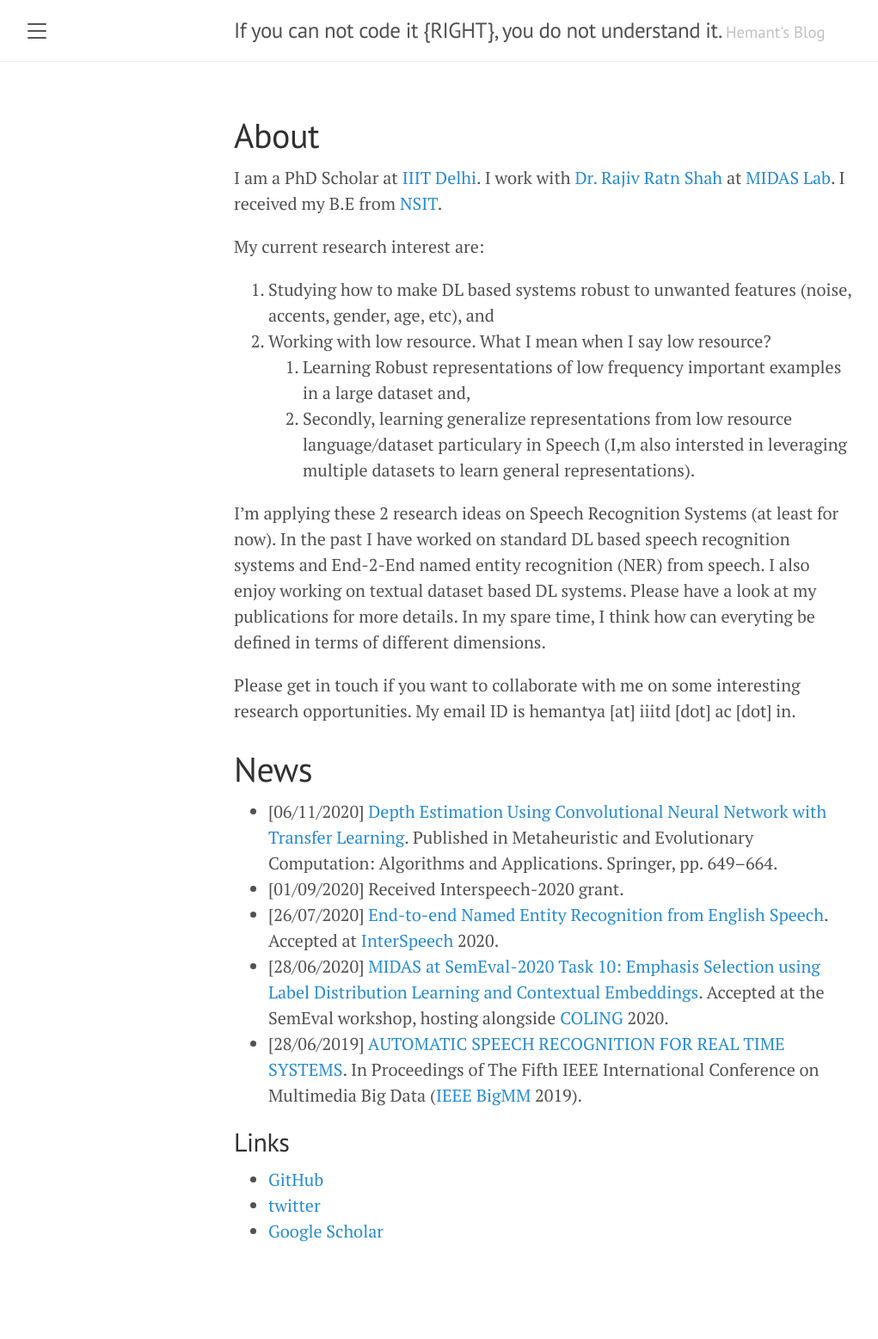
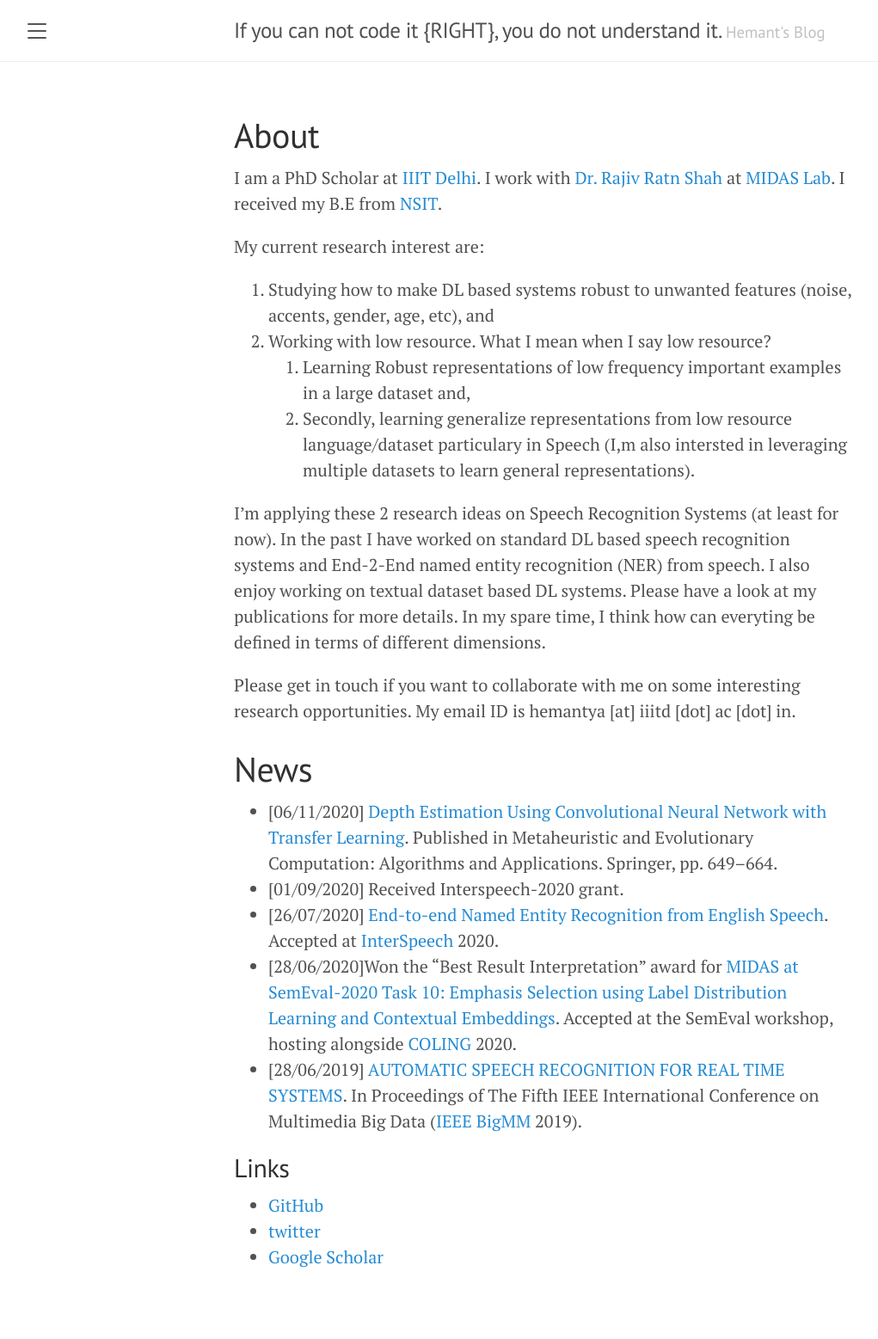
Before and after one commit to raotnameh/raotnameh.github.io, a Jekyll site: the page built from about.md, in a window 1280 px wide. Shown: the whole page at 86% size, without its empty margins (8-1029 px from the left). Built offline with Jekyll 4.4.1, drawn with Linux system fonts in a browser that asks for light colours; before the commit the page ends 1527 px from its top, so only the background shows below that.

Commit message:
It's just my website

```diff
--- a/about.md
+++ b/about.md
@@ -21,7 +21,7 @@ Please get in touch if you want to collaborate with me on some interesting resea
 - [06/11/2020] [Depth Estimation Using Convolutional Neural Network with Transfer Learning](https://link.springer.com/chapter/10.1007/978-981-15-7571-6_30). Published in Metaheuristic and Evolutionary Computation:  Algorithms and Applications. Springer, pp. 649–664.
 - [01/09/2020] Received Interspeech-2020 grant.
 - [26/07/2020] [End-to-end Named Entity Recognition from English Speech](https://arxiv.org/abs/2005.11184). Accepted at [InterSpeech](http://www.interspeech2020.org/) 2020.
-- [28/06/2020] [MIDAS at SemEval-2020 Task 10: Emphasis Selection using Label Distribution Learning and Contextual Embeddings](https://drive.google.com/file/d/1sstpC23HZoR_3hEkfJn5eH8xig0VaOXd/view). Accepted at the SemEval workshop, hosting alongside [COLING](https://coling2020.org/) 2020.
+- [28/06/2020]Won the "Best Result Interpretation" award for [MIDAS at SemEval-2020 Task 10: Emphasis Selection using Label Distribution Learning and Contextual Embeddings](https://www.aclweb.org/anthology/2020.semeval-1.219/). Accepted at the SemEval workshop, hosting alongside [COLING](https://coling2020.org/) 2020.
 - [28/06/2019] [AUTOMATIC SPEECH RECOGNITION FOR REAL TIME SYSTEMS](https://drive.google.com/file/d/18j58woXz5WUgkHaOO3b7byRWck5Oyzg7/view). In Proceedings of The Fifth IEEE International Conference on Multimedia Big Data ([IEEE BigMM](http://bigmm2019.org/) 2019).
 
 
```
